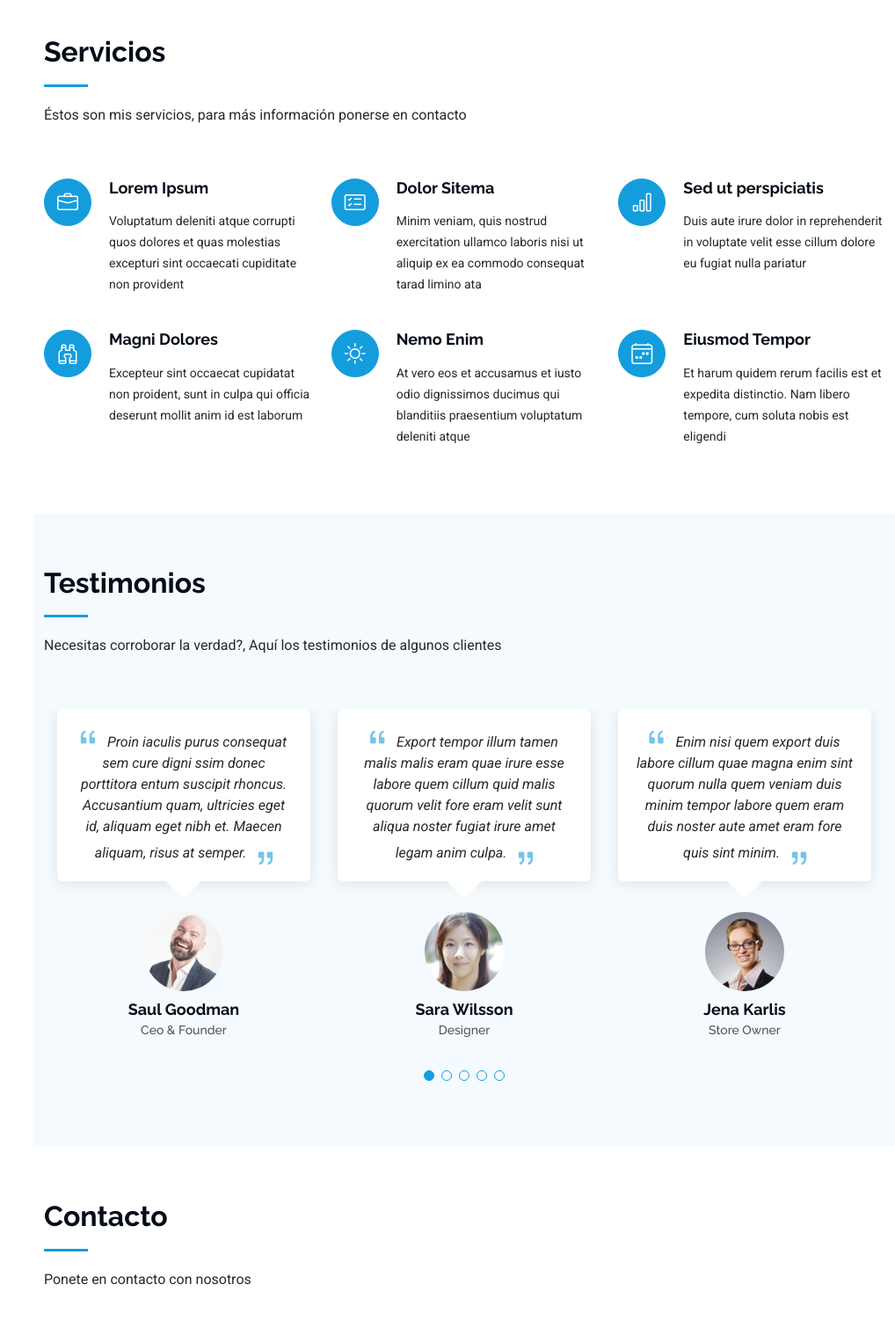
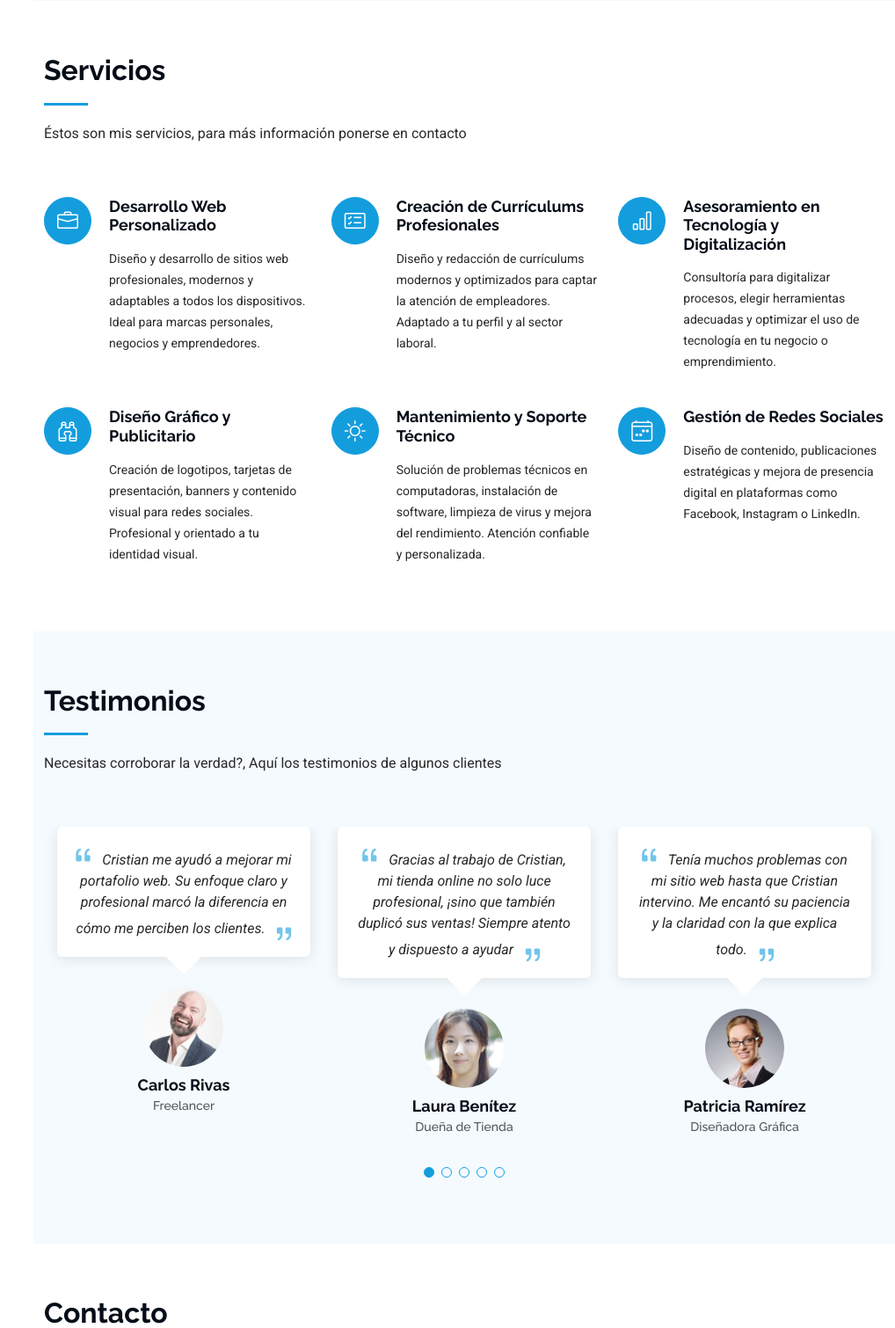
Before and after one commit to CDCristianDaCosta/portfolio, a Django app: page / in a window 1280 px wide. Shown: the part 3832-5342 px from the top of the page at 88% size, without its empty margins (262-1280 px from the left). Run offline with Django 5.2, Linux system fonts and the light colour scheme; data that the repository does not hold is empty; some libraries are stand-ins or nearby versions.

Commit message:
cambios en servicedetails mapa testimonios

```diff
--- a/principal/templates/principal/index.html
+++ b/principal/templates/principal/index.html
@@ -94,7 +94,7 @@
           <i class="bi bi-emoji-smile"></i>
           <span data-purecounter-start="0" data-purecounter-end="232" data-purecounter-duration="1"
             class="purecounter"></span>
-          <p><strong>Happy Clients</strong> <span>consequuntur quae</span></p>
+          <p><strong>Clientes Satisfechos</strong> <span>confían en nuestro trabajo</span></p>
         </div>
       </div><!-- End Stats Item -->
 
@@ -103,7 +103,7 @@
           <i class="bi bi-journal-richtext"></i>
           <span data-purecounter-start="0" data-purecounter-end="521" data-purecounter-duration="1"
             class="purecounter"></span>
-          <p><strong>Projects</strong> <span>adipisci atque cum quia aut</span></p>
+          <p><strong>Proyectos Completados</strong> <span>con altos estándares de calidad</span></p>
         </div>
       </div><!-- End Stats Item -->
 
@@ -112,7 +112,7 @@
           <i class="bi bi-headset"></i>
           <span data-purecounter-start="0" data-purecounter-end="1453" data-purecounter-duration="1"
             class="purecounter"></span>
-          <p><strong>Hours Of Support</strong> <span>aut commodi quaerat</span></p>
+          <p><strong>Horas de Soporte</strong> <span>siempre disponibles para ayudarte</span></p>
         </div>
       </div><!-- End Stats Item -->
 
@@ -121,7 +121,7 @@
           <i class="bi bi-people"></i>
           <span data-purecounter-start="0" data-purecounter-end="32" data-purecounter-duration="1"
             class="purecounter"></span>
-          <p><strong>Hard Workers</strong> <span>rerum asperiores dolor</span></p>
+          <p><strong>Colaboradores Dedicados</strong> <span>comprometidos con la excelencia</span></p>
         </div>
       </div><!-- End Stats Item -->
 
@@ -355,9 +355,8 @@
       <div class="col-lg-4 col-md-6 service-item d-flex" data-aos="fade-up" data-aos-delay="100">
         <div class="icon flex-shrink-0"><i class="bi bi-briefcase"></i></div>
         <div>
-          <h4 class="title"><a href="{% url 'service-details' %}" class="stretched-link">Lorem Ipsum</a></h4>
-          <p class="description">Voluptatum deleniti atque corrupti quos dolores et quas molestias excepturi sint
-            occaecati cupiditate non provident</p>
+          <h4 class="title"><a href="{% url 'service-details' %}" class="stretched-link">Desarrollo Web Personalizado</a></h4>
+          <p class="description">Diseño y desarrollo de sitios web profesionales, modernos y adaptables a todos los dispositivos. Ideal para marcas personales, negocios y emprendedores.</p>
         </div>
       </div>
       <!-- End Service Item -->
@@ -365,45 +364,48 @@
       <div class="col-lg-4 col-md-6 service-item d-flex" data-aos="fade-up" data-aos-delay="200">
         <div class="icon flex-shrink-0"><i class="bi bi-card-checklist"></i></div>
         <div>
-          <h4 class="title"><a href="{% url 'service-details' %}" class="stretched-link">Dolor Sitema</a></h4>
-          <p class="description">Minim veniam, quis nostrud exercitation ullamco laboris nisi ut aliquip ex ea
-            commodo consequat tarad limino ata</p>
+          <h4 class="title"><a href="{% url 'service-details' %}" class="stretched-link">Creación de Currículums Profesionales</a></h4>
+          <p class="description">Diseño y redacción de currículums modernos y optimizados para captar la atención de empleadores. Adaptado a tu perfil y al sector laboral.
+
+          </p>
         </div>
       </div><!-- End Service Item -->
 
       <div class="col-lg-4 col-md-6 service-item d-flex" data-aos="fade-up" data-aos-delay="300">
         <div class="icon flex-shrink-0"><i class="bi bi-bar-chart"></i></div>
         <div>
-          <h4 class="title"><a href="{% url 'service-details' %}" class="stretched-link">Sed ut perspiciatis</a></h4>
-          <p class="description">Duis aute irure dolor in reprehenderit in voluptate velit esse cillum dolore eu
-            fugiat nulla pariatur</p>
+          <h4 class="title"><a href="{% url 'service-details' %}" class="stretched-link">Asesoramiento en Tecnología y Digitalización</a></h4>
+          <p class="description">Consultoría para digitalizar procesos, elegir herramientas adecuadas y optimizar el uso de tecnología en tu negocio o emprendimiento.
+
+          </p>
         </div>
       </div><!-- End Service Item -->
 
       <div class="col-lg-4 col-md-6 service-item d-flex" data-aos="fade-up" data-aos-delay="400">
         <div class="icon flex-shrink-0"><i class="bi bi-binoculars"></i></div>
         <div>
-          <h4 class="title"><a href="{% url 'service-details' %}" class="stretched-link">Magni Dolores</a></h4>
-          <p class="description">Excepteur sint occaecat cupidatat non proident, sunt in culpa qui officia deserunt
-            mollit anim id est laborum</p>
+          <h4 class="title"><a href="{% url 'service-details' %}" class="stretched-link"> Diseño Gráfico y Publicitario</a></h4>
+          <p class="description">Creación de logotipos, tarjetas de presentación, banners y contenido visual para redes sociales. Profesional y orientado a tu identidad visual.
+
+          </p>
         </div>
       </div><!-- End Service Item -->
 
       <div class="col-lg-4 col-md-6 service-item d-flex" data-aos="fade-up" data-aos-delay="500">
         <div class="icon flex-shrink-0"><i class="bi bi-brightness-high"></i></div>
         <div>
-          <h4 class="title"><a href="{% url 'service-details' %}" class="stretched-link">Nemo Enim</a></h4>
-          <p class="description">At vero eos et accusamus et iusto odio dignissimos ducimus qui blanditiis
-            praesentium voluptatum deleniti atque</p>
+          <h4 class="title"><a href="{% url 'service-details' %}" class="stretched-link">Mantenimiento y Soporte Técnico</a></h4>
+          <p class="description">Solución de problemas técnicos en computadoras, instalación de software, limpieza de virus y mejora del rendimiento. Atención confiable y personalizada.</p>
         </div>
       </div><!-- End Service Item -->
 
       <div class="col-lg-4 col-md-6 service-item d-flex" data-aos="fade-up" data-aos-delay="600">
         <div class="icon flex-shrink-0"><i class="bi bi-calendar4-week"></i></div>
         <div>
-          <h4 class="title"><a href="{% url 'service-details' %}" class="stretched-link">Eiusmod Tempor</a></h4>
-          <p class="description">Et harum quidem rerum facilis est et expedita distinctio. Nam libero tempore, cum
-            soluta nobis est eligendi</p>
+          <h4 class="title"><a href="{% url 'service-details' %}" class="stretched-link">Gestión de Redes Sociales</a></h4>
+          <p class="description">Diseño de contenido, publicaciones estratégicas y mejora de presencia digital en plataformas como Facebook, Instagram o LinkedIn.
+
+          </p>
         </div>
       </div><!-- End Service Item -->
 
@@ -456,54 +458,11 @@
           <div class="testimonial-item">
             <p>
               <i class="bi bi-quote quote-icon-left"></i>
-              <span>Proin iaculis purus consequat sem cure digni ssim donec porttitora entum suscipit rhoncus.
-                Accusantium quam, ultricies eget id, aliquam eget nibh et. Maecen aliquam, risus at semper.</span>
+              <span>Cristian me ayudó a mejorar mi portafolio web. Su enfoque claro y profesional marcó la diferencia en cómo me perciben los clientes.</span>
               <i class="bi bi-quote quote-icon-right"></i>
             </p>
             <img src="{%static 'img/testimonials/testimonials-1.jpg' %}" class="testimonial-img" alt="">
-            <h3>Saul Goodman</h3>
-            <h4>Ceo &amp; Founder</h4>
-          </div>
-        </div><!-- End testimonial item -->
-
-        <div class="swiper-slide">
-          <div class="testimonial-item">
-            <p>
-              <i class="bi bi-quote quote-icon-left"></i>
-              <span>Export tempor illum tamen malis malis eram quae irure esse labore quem cillum quid malis quorum
-                velit fore eram velit sunt aliqua noster fugiat irure amet legam anim culpa.</span>
-              <i class="bi bi-quote quote-icon-right"></i>
-            </p>
-            <img src="{%static 'img/testimonials/testimonials-2.jpg' %}" class="testimonial-img" alt="">
-            <h3>Sara Wilsson</h3>
-            <h4>Designer</h4>
-          </div>
-        </div><!-- End testimonial item -->
-
-        <div class="swiper-slide">
-          <div class="testimonial-item">
-            <p>
-              <i class="bi bi-quote quote-icon-left"></i>
-              <span>Enim nisi quem export duis labore cillum quae magna enim sint quorum nulla quem veniam duis
-                minim tempor labore quem eram duis noster aute amet eram fore quis sint minim.</span>
-              <i class="bi bi-quote quote-icon-right"></i>
-            </p>
-            <img src="{%static 'img/testimonials/testimonials-3.jpg' %}" class="testimonial-img" alt="">
-            <h3>Jena Karlis</h3>
-            <h4>Store Owner</h4>
-          </div>
-        </div><!-- End testimonial item -->
-
-        <div class="swiper-slide">
-          <div class="testimonial-item">
-            <p>
-              <i class="bi bi-quote quote-icon-left"></i>
-              <span>Fugiat enim eram quae cillum dolore dolor amet nulla culpa multos export minim fugiat dolor enim
-                duis veniam ipsum anim magna sunt elit fore quem dolore labore illum veniam.</span>
-              <i class="bi bi-quote quote-icon-right"></i>
-            </p>
-            <img src="{%static 'img/testimonials/testimonials-4.jpg' %}" class="testimonial-img" alt="">
-            <h3>Matt Brandon</h3>
+            <h3>Carlos Rivas </h3>
             <h4>Freelancer</h4>
           </div>
         </div><!-- End testimonial item -->
@@ -512,13 +471,51 @@
           <div class="testimonial-item">
             <p>
               <i class="bi bi-quote quote-icon-left"></i>
-              <span>Quis quorum aliqua sint quem legam fore sunt eram irure aliqua veniam tempor noster veniam sunt
-                culpa nulla illum cillum fugiat legam esse veniam culpa fore nisi cillum quid.</span>
+              <span>Gracias al trabajo de Cristian, mi tienda online no solo luce profesional, ¡sino que también duplicó sus ventas! Siempre atento y dispuesto a ayudar</span>
+              <i class="bi bi-quote quote-icon-right"></i>
+            </p>
+            <img src="{%static 'img/testimonials/testimonials-2.jpg' %}" class="testimonial-img" alt="">
+            <h3>Laura Benítez</h3>
+            <h4>Dueña de Tienda</h4>
+          </div>
+        </div><!-- End testimonial item -->
+
+        <div class="swiper-slide">
+          <div class="testimonial-item">
+            <p>
+              <i class="bi bi-quote quote-icon-left"></i>
+              <span>Tenía muchos problemas con mi sitio web hasta que Cristian intervino. Me encantó su paciencia y la claridad con la que explica todo.</span>
+              <i class="bi bi-quote quote-icon-right"></i>
+            </p>
+            <img src="{%static 'img/testimonials/testimonials-3.jpg' %}" class="testimonial-img" alt="">
+            <h3>Patricia Ramírez </h3>
+            <h4>Diseñadora Gráfica</h4>
+          </div>
+        </div><!-- End testimonial item -->
+
+        <div class="swiper-slide">
+          <div class="testimonial-item">
+            <p>
+              <i class="bi bi-quote quote-icon-left"></i>
+              <span>Cristian creó herramientas que me facilitaron mucho la gestión de redes. ¡Totalmente recomendado!.</span>
+              <i class="bi bi-quote quote-icon-right"></i>
+            </p>
+            <img src="{%static 'img/testimonials/testimonials-4.jpg' %}" class="testimonial-img" alt="">
+            <h3>Víctor Fernández – </h3>
+            <h4>Community Manager</h4>
+          </div>
+        </div><!-- End testimonial item -->
+
+        <div class="swiper-slide">
+          <div class="testimonial-item">
+            <p>
+              <i class="bi bi-quote quote-icon-left"></i>
+              <span>Desde que confié en Cristian para optimizar mis sistemas, todo funciona mejor. Su conocimiento técnico y responsabilidad son impecables..</span>
               <i class="bi bi-quote quote-icon-right"></i>
             </p>
             <img src="{%static 'img/testimonials/testimonials-5.jpg' %}" class="testimonial-img" alt="">
-            <h3>John Larson</h3>
-            <h4>Entrepreneur</h4>
+            <h3>Jorge Ayala </h3>
+            <h4>Emprendedor</h4>
           </div>
         </div><!-- End testimonial item -->
 
@@ -570,10 +567,8 @@
             </div>
           </div><!-- End Info Item -->
 
-          <iframe
-            src="https://www.google.com/maps/embed?pb=!1m14!1m8!1m3!1d48389.78314118045!2d-74.006138!3d40.710059!3m2!1i1024!2i768!4f13.1!3m3!1m2!1s0x89c25a22a3bda30d%3A0xb89d1fe6bc499443!2sDowntown%20Conference%20Center!5e0!3m2!1sen!2sus!4v1676961268712!5m2!1sen!2sus"
-            frameborder="0" style="border:0; width: 100%; height: 270px;" allowfullscreen="" loading="lazy"
-            referrerpolicy="no-referrer-when-downgrade"></iframe>
+          <iframe src="https://www.google.com/maps/embed?pb=!1m18!1m12!1m3!1d3008.436670254146!2d-57.14244732534478!3d-25.38833713124317!2m3!1f0!2f0!3f0!3m2!1i1024!2i768!4f13.1!3m3!1m2!1s0x945c33692c59ae7f%3A0xa12ff9aeac0a541!2sPela2Tec!5e1!3m2!1ses!2spy!4v1746044163431!5m2!1ses!2spy" width="100%" height="270px" style="border:0;" allowfullscreen="" loading="lazy" referrerpolicy="no-referrer-when-downgrade"></iframe>
+
         </div>
       </div>
 
```
Also changed, not shown: principal/templates/principal/service-details.html (+23 -13 lines).
